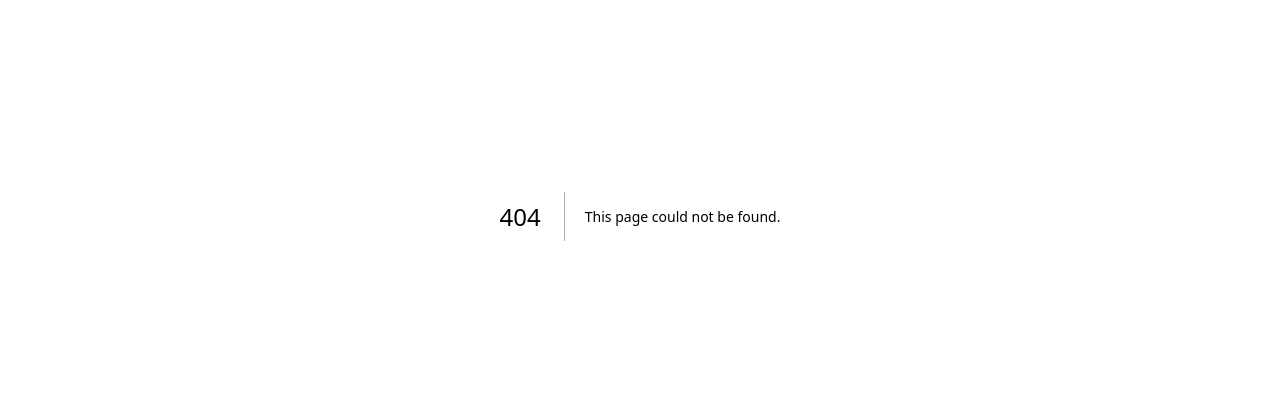
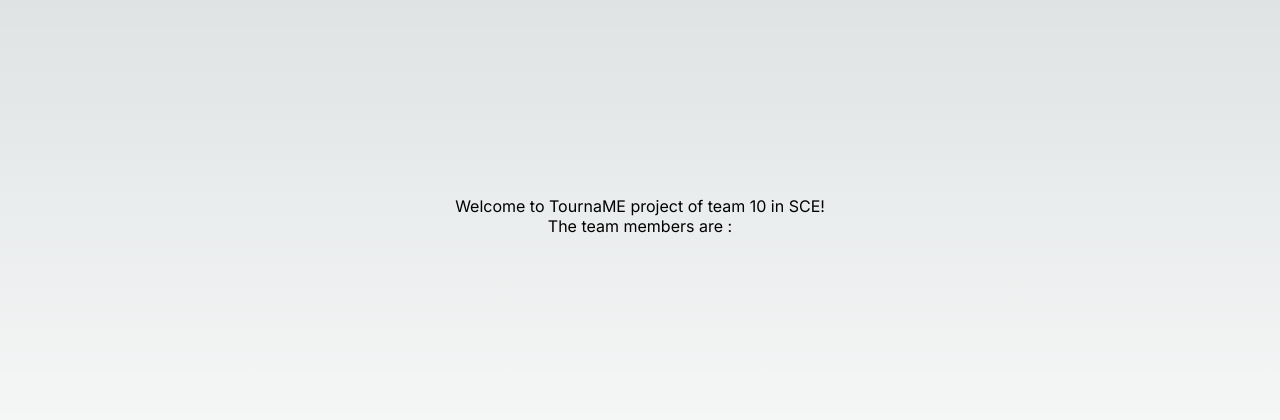
Before and after one commit to Player1IL/TournaME-Client, a Next.js app: page /pages/about in a window 1280 px wide. Before the commit this address had no page. Shown: the part 184-604 px from the top of the page. Built offline with nearby package versions, Linux system fonts and the light colour scheme.

Commit message:
:added about page

```diff
--- /dev/null
+++ b/src/app/pages/about/About.module.css
@@ -0,0 +1,8 @@
+
+.container {
+    display: flex;
+    justify-content: center;
+    align-items: center;
+    height: 100vh;
+    text-align: center;
+}
--- /dev/null
+++ b/src/app/pages/about/page.js
@@ -0,0 +1,15 @@
+import Head from 'next/head';
+import styles from './About.module.css';
+
+export default function About() {
+    return (
+        <div className={styles.container}>
+            <Head>
+                <title>About</title>
+            </Head>
+
+            <div>Welcome to TournaME project of team 10 in SCE! <br/> The team members are :   </div>
+
+        </div>
+    );
+}
```
